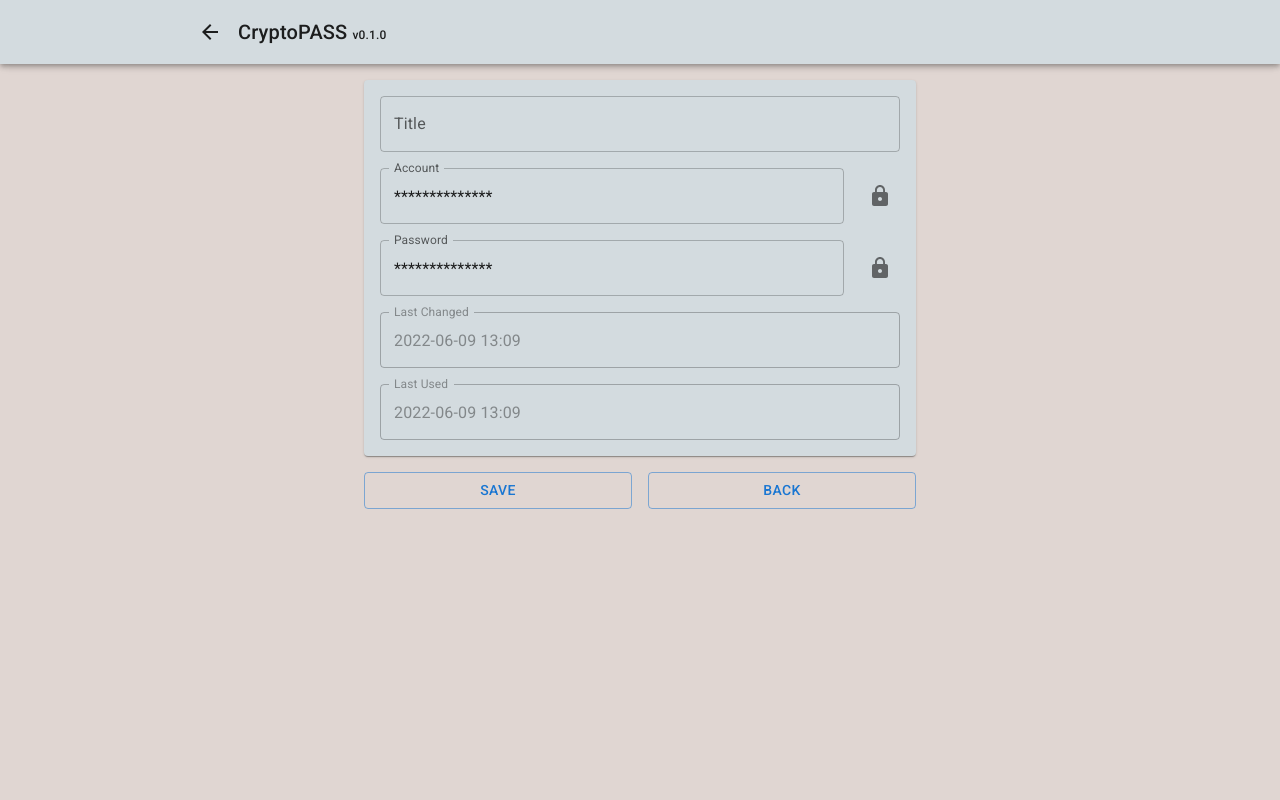
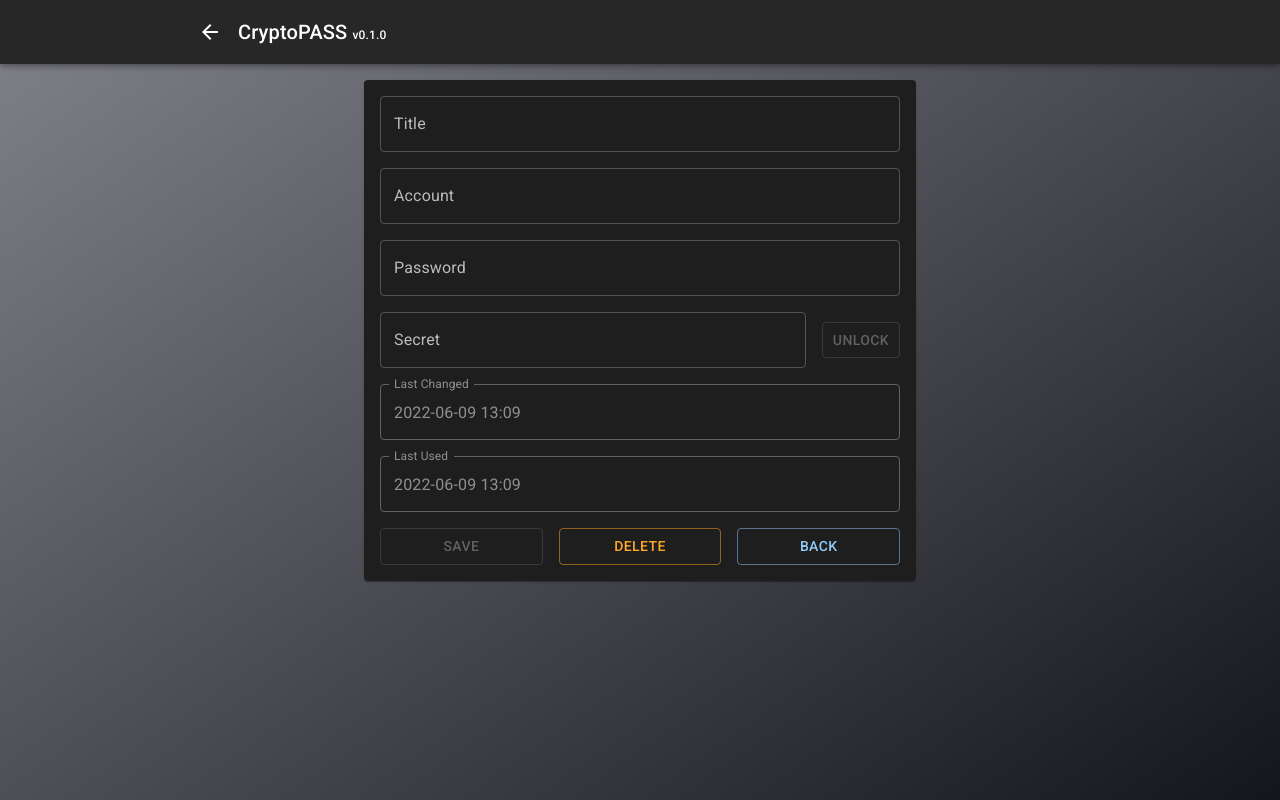
Before and after one commit to openXapps/web-apps-cryptopass, a React (Create React App) app: page /edit in a window 1280 px wide. Built offline with nearby package versions, Linux system fonts and the light colour scheme.

Commit message:
Development progress

```diff
--- a/src/config/defaults.js
+++ b/src/config/defaults.js
@@ -15,8 +15,8 @@ export const storageItems = {
 export const cryptopassSettings = {
   // Remember to update package.json with version
   version: '0.1.0',
-  themeIsDark: false,
-  // themeIsDark: true,
+  // themeIsDark: false,
+  themeIsDark: true,
   confirmOnDelete: true,
   passwordLengthMarker: 10,
 };
--- a/src/helpers/utilities.js
+++ b/src/helpers/utilities.js
@@ -1,3 +1,6 @@
+// https://www.npmjs.com/package/crypto-js
+import CryptoJs from 'crypto-js';
+
 /**
  * Helper function to return date and time in user local
  * @param {date} dIn Date to process
@@ -27,7 +30,39 @@ export const copyToClipboard = async (text) => {
   // stackoverflow.com/questions/51805395/navigator-clipboard-is-undefined
   await navigator.clipboard.writeText(text)
     .then(() => { response = true })
-    .catch(() => (response = false));
+    .catch((error) => (response = false));
 
   return response;
 };
+
+/**
+ * Helper function to decrypt cipher with CryptoJS
+ * @param {string} cipher Encrypted cipher to descrypt
+ * @param {string} secret Secret to decrypt cipher
+ * @returns Response object { ok: boolean, message: string, value: string }
+ */
+export const decryptCipher = (cipher, secret) => {
+  let response = { ok: false, message: '', value: '' };
+  try {
+    const bytes = CryptoJs.AES.decrypt(cipher, secret);
+    response = { ...response, value: bytes.toString(CryptoJs.enc.Utf8) };
+    if (response.value.length > 0) {
+      response = { ...response, ok: true };
+    } else {
+      throw new Error('Invalid secret');
+    }
+  } catch (error) {
+    response = { ...response, message: error.message };
+  }
+  return response;
+};
+
+/**
+ * Helper function to encrypt a value with CryptoJS
+ * @param {string} value String value to encrypt
+ * @param {string} secret Secret to encrypt value
+ * @returns Encrypted string
+ */
+export const encryptString = (value, secret) => {
+  return CryptoJs.AES.encrypt(value, secret).toString();
+};
--- a/src/routes/Edit.jsx
+++ b/src/routes/Edit.jsx
@@ -5,17 +5,15 @@ import { v1 as uuidv1 } from 'uuid';
 import Container from '@mui/material/Container';
 import Paper from '@mui/material/Paper';
 import Stack from '@mui/material/Stack';
-// import Box from '@mui/material/Box';
+import Box from '@mui/material/Box';
 import Button from '@mui/material/Button';
 import Toolbar from '@mui/material/Toolbar';
 import Typography from '@mui/material/Typography';
 import TextField from '@mui/material/TextField';
-import IconButton from '@mui/material/IconButton';
-import LockIcon from '@mui/icons-material/Lock';
-import LockOpenIcon from '@mui/icons-material/LockOpen';
 
-import { getPasswordById } from '../helpers/localstorage';
-import { dateToString } from '../helpers/utilities';
+import { getPasswordById, updatePassword } from '../helpers/localstorage';
+import { dateToString, decryptCipher, encryptString } from '../helpers/utilities';
+import { storageItems } from '../config/defaults';
 
 const initialFieldData = {
   passwordId: uuidv1(),
@@ -24,29 +22,38 @@ const initialFieldData = {
   passwordCipher: '',
   lastUsed: new Date(),
   lastChanged: new Date(),
-  accountName: '**************',
-  accountPassword: '**************'
+  accountName: '',
+  accountPassword: '',
+  accountSecret: ''
 };
 
 function Edit() {
   const rrNavigate = useNavigate();
   const rrPath = useLocation().pathname;
   const { passwordId } = useParams();
+  const [mode, setMode] = useState('');
   const [header, setHeader] = useState('');
   const [fields, setFields] = useState(initialFieldData);
-  const [accountLock, setAccountLock] = useState(true);
-  const [passwordLock, setPasswordLock] = useState(true);
+  // const [secret, setSecret] = useState('');
+  const [decryptError, setDecryptError] = useState(false);
+  const [isLocked, setIsLocked] = useState(false);
+  const [isSaved, setIsSaved] = useState(true);
 
   useEffect(() => {
     // console.log('Edit effect render');
     if (rrPath === '/edit/new') {
+      setMode('NEW');
       setHeader('Create New Password');
     } else {
       if (passwordId) {
+        setMode('EDIT');
         setHeader('Edit Password');
+        setIsLocked(true);
         let password = getPasswordById(passwordId).data;
         if (password.length > 0) setFields({
-          ...initialFieldData,
+          accountName: '***************************',
+          accountPassword: '***************************',
+          accountSecret: '',
           passwordId: passwordId,
           passwordTitle: password[0].passwordTitle,
           accountCipher: password[0].accountCipher,
@@ -61,18 +68,62 @@ function Edit() {
 
   const handleFieldChange = ({ target: { name, value } }) => {
     setFields({ ...fields, [name]: value });
+    if (isSaved && name !== 'accountSecret') setIsSaved(false);
+    if (decryptError) setDecryptError(false);
   };
 
-  const handleAccountLock = (e) => {
-    setAccountLock(!accountLock);
+  const handleUnlockButton = (e) => {
+    e.preventDefault();
+    let _username = { ok: false, message: '', value: '' };
+    let _password = { ok: false, message: '', value: '' };
+    // console.log('passwordUnlockSecret...', passwordUnlockSecret);
+    if (fields.accountSecret.length > 0) {
+      _username = decryptCipher(fields.accountCipher, fields.accountSecret);
+      _password = decryptCipher(fields.passwordCipher, fields.accountSecret);
+      // console.log('_username...', _username);
+      // console.log('_password...', _password);
+      if (_username.ok && _password.ok) {
+        // console.log('Decryption good');
+        setFields(prevState => {
+          return {
+            ...prevState,
+            accountName: _username.value,
+            accountPassword: _password.value
+          };
+        });
+        // handleDialogClose();
+        if (decryptError) setDecryptError(false);
+        setIsLocked(false);
+      } else {
+        // console.log('Decryption failed');
+        if (!decryptError) setDecryptError(true);
+        if (isLocked) setIsLocked(true);
+      }
+    } else {
+      // console.log('Invalid accountSecret');
+      if (!decryptError) setDecryptError(true);
+      if (isLocked) setIsLocked(true);
+    }
   };
 
-  const handlePasswordLock = (e) => {
-    setPasswordLock(!passwordLock);
+  const handleSaveButton = (e) => {
+    // ToDo: form validation
+    let isFormValid = true
+    let passwordToSave = {};
+    if (fields.accountSecret.length > 0 && isFormValid) {
+      passwordToSave = {
+        passwordId: fields.passwordId,
+        passwordTitle: fields.passwordTitle,
+        accountCipher: encryptString(fields.accountName, fields.accountSecret),
+        passwordCipher: encryptString(fields.accountPassword, fields.accountSecret),
+        lastUsed: new Date(fields.lastUsed),
+        lastChanged: new Date(),
       };
-
-  // console.log('Edit render ');
-  // console.log('Edit: fields...', fields);
+      console.log('passwordToSave...', passwordToSave);
+      updatePassword(passwordToSave);
+      setIsSaved(true);
+    }
+  };
 
   return (
     <Container maxWidth="sm">
@@ -84,33 +135,49 @@ function Edit() {
             label="Title"
             variant="outlined"
             name="passwordTitle"
+            autoComplete="off"
             value={fields.passwordTitle}
             onChange={handleFieldChange}
             fullWidth
           />
-          <Stack direction="row" spacing={2}>
           <TextField
             label="Account"
             variant="outlined"
             name="accountName"
+            autoComplete="off"
             value={fields.accountName}
             onChange={handleFieldChange}
             fullWidth
           />
-            <IconButton onClick={handleAccountLock}>{accountLock ? <LockIcon /> : <LockOpenIcon />}</IconButton>
-          </Stack>
-          <Stack direction="row" spacing={2}>
           <TextField
             label="Password"
             variant="outlined"
             name="accountPassword"
             // type="password"
+            autoComplete="off"
             value={fields.accountPassword}
             onChange={handleFieldChange}
             fullWidth
           />
-            <IconButton onClick={handlePasswordLock}>{passwordLock ? <LockIcon /> : <LockOpenIcon />}</IconButton>
+          <Box component="form" noValidate autoComplete="off" onSubmit={handleUnlockButton}>
+            <Stack spacing={2} direction="row" alignItems="center">
+              <TextField
+                error={decryptError}
+                label="Secret"
+                variant="outlined"
+                type="password"
+                name="accountSecret"
+                value={fields.accountSecret}
+                onChange={handleFieldChange}
+                fullWidth
+              />
+              <Button
+                onClick={handleUnlockButton}
+                variant="outlined"
+                disabled={!isLocked}
+              >Unlock</Button>
             </Stack>
+          </Box>
           <TextField
             label="Last Changed"
             variant="outlined"
@@ -126,19 +193,27 @@ function Edit() {
             fullWidth
           />
         </Stack>
-      </Paper>
         <Stack mt={2} direction="row" spacing={2}>
           <Button
             variant="outlined"
             fullWidth
-          onClick={() => { }}
+            onClick={handleSaveButton}
+            disabled={isSaved}
           >Save</Button>
+          <Button
+            color="warning"
+            variant="outlined"
+            fullWidth
+            onClick={e => { }}
+            disabled={mode === 'NEW'}
+          >Delete</Button>
           <Button
             variant="outlined"
             fullWidth
             onClick={() => rrNavigate(-1)}
           >Back</Button>
         </Stack>
+      </Paper>
     </Container>
   );
 }
--- a/src/routes/Header.jsx
+++ b/src/routes/Header.jsx
@@ -16,12 +16,10 @@ import ArrowBackIcon from '@mui/icons-material/ArrowBack';
 import SettingsIcon from '@mui/icons-material/Settings';
 import AddCircleIcon from '@mui/icons-material/AddCircle';
 
-// import { AppContext } from '../context/AppStore';
 import { getSettings } from '../helpers/localstorage';
 
 function Header() {
   const rrNavigate = useNavigate();
-  // const [state, dispatch] = useContext(AppContext);
   const smallScreen = useMediaQuery(theme => theme.breakpoints.down('sm'));
   const rrLocation = useLocation();
   const [anchorEl, setAnchorEl] = useState(null);
@@ -91,7 +89,6 @@ function Header() {
                 onClose={handleMenuClose}
               >
                 <MenuItem onClick={handleRoute} data-name='settings'>Settings</MenuItem>
-                <MenuItem onClick={handleRoute} data-name='categories'>Categories</MenuItem>
                 <MenuItem onClick={handleRoute} data-name='download'>Backup my Data</MenuItem>
                 <MenuItem onClick={handleRoute} data-name='upload'>Restore my Backups</MenuItem>
               </Menu>
--- a/src/routes/Home.jsx
+++ b/src/routes/Home.jsx
@@ -1,24 +1,19 @@
-import { useEffect, useMemo, useState } from 'react';
+import { useEffect, useMemo, useState, useRef } from 'react';
 import { useNavigate } from 'react-router-dom';
-
-// https://www.npmjs.com/package/crypto-js
-import CryptoJs from 'crypto-js';
 
 import Container from '@mui/material/Container';
 import Grid from '@mui/material/Grid';
 import Toolbar from '@mui/material/Toolbar';
 import Box from '@mui/material/Box';
-// import Typography from '@mui/material/Typography';
 import Button from '@mui/material/Button';
 import TextField from '@mui/material/TextField';
 import Dialog from '@mui/material/Dialog';
 import DialogActions from '@mui/material/DialogActions';
 import DialogContent from '@mui/material/DialogContent';
-import DialogContentText from '@mui/material/DialogContentText';
 import DialogTitle from '@mui/material/DialogTitle';
 
 import PasswordCard from '../components/PasswordCard';
-import { dateToString } from '../helpers/utilities';
+import { dateToString, decryptCipher, copyToClipboard } from '../helpers/utilities';
 import { getPasswords, getPasswordById } from '../helpers/localstorage';
 
 const initialPassword = {
@@ -34,6 +29,8 @@ const initialAccount = { username: '', password: '' };
 
 function Home() {
   const rrNavidate = useNavigate();
+  // https://stackoverflow.com/questions/59647940/how-can-i-use-ref-in-textfield
+  const secretEl = useRef(null);
   const [dialogOpen, setDialogOpen] = useState(false);
   const [account, setAccount] = useState(initialAccount);
   const [password, setPassword] = useState(initialPassword);
@@ -43,16 +40,26 @@ function Home() {
   const [passwordUnlockSecret, setPasswordUnlockSecret] = useState('');
   const [decryptError, setDecryptError] = useState(false);
 
+  // Create a memorized password list
   const memorizedPasswords = useMemo(() => getPasswords().data, []);
 
+  // Manage passwords state
   useEffect(() => {
     setPasswords(memorizedPasswords);
-
     return () => true
   }, [memorizedPasswords]);
 
   // Manage dialog state
-  const handleDialogOpen = () => setDialogOpen(true);
+  const handleDialogOpen = () => {
+    setDialogOpen(true);
+    // Wait for dialog component to render
+    // else secretEl is undefined
+    setTimeout(() => {
+      secretEl.current.focus();
+    }, 500);
+  };
+
+  // Manage dialog state
   const handleDialogClose = () => {
     setDecryptError(false);
     setPasswordUnlockSecret('');
@@ -64,11 +71,13 @@ function Home() {
   }
 
   const handleCopyUserName = () => {
-    console.log('handleCopyUserName: username........', account.username);
+    // console.log('handleCopyUserName: username........', account.username);
+    copyToClipboard(account.username);
   };
 
   const handleCopyPassword = () => {
-    console.log('handleCopyPassword: password........', account.password);
+    // console.log('handleCopyPassword: password........', account.password);
+    copyToClipboard(account.password);
   };
 
   const handleUnlockButton = (e) => {
@@ -78,42 +87,32 @@ function Home() {
     handleDialogOpen();
   };
 
-  const handlePasswordUnlockSecertChange = (e) => {
-    setPasswordUnlockSecret(e.currentTarget.value);
-  };
-
   const handleUnlockConfirm = (e) => {
     e.preventDefault();
-    let _username = '';
-    let _password = '';
+    let _username = { ok: false, message: '', value: '' };
+    let _password = { ok: false, message: '', value: '' };
     // console.log('passwordUnlockSecret...', passwordUnlockSecret);
     if (passwordUnlockSecret.length > 0) {
-      try {
-        const bytesAccount = CryptoJs.AES.decrypt(password.accountCipher, passwordUnlockSecret);
-        const bytesPassword = CryptoJs.AES.decrypt(password.passwordCipher, passwordUnlockSecret);
-        _username = bytesAccount.toString(CryptoJs.enc.Utf8);
-        _password = bytesPassword.toString(CryptoJs.enc.Utf8)
+      _username = decryptCipher(password.accountCipher, passwordUnlockSecret);
+      _password = decryptCipher(password.passwordCipher, passwordUnlockSecret);
       // console.log('_username...', _username);
       // console.log('_password...', _password);
-        if (_username.length > 0 && _password.length > 0) {
-          // console.log('All good');
+      if (_username.ok && _password.ok) {
+        // console.log('Decryption good');
         setAccount({
-            username: _username,
-            password: _password
+          username: _username.value,
+          password: _password.value
         });
-          setDecryptError(false);
         setPasswordIdUnlocked(passwordIdToBeUnlocked);
         handleDialogClose();
       } else {
+        // console.log('Decryption failed');
+        setDecryptError(true);
+      }
+    } else {
       // console.log('Invalid secret');
-          throw new Error('Invalid secret');
+      setDecryptError(true);
     }
-      } catch (error) {
-        // console.log('error...', error);
-        setDecryptError(true);
-        // setPasswordIdUnlocked('');
-      }
-    } else { setDecryptError(true) }
   };
 
   // console.log('Home render');
@@ -144,38 +143,26 @@ function Home() {
         </Box>
       </Container>
 
-      <Dialog
-        open={dialogOpen}
-        onClose={handleDialogClose}
-        aria-labelledby="alert-dialog-title"
-        aria-describedby="alert-dialog-description"
-      >
-        <DialogTitle id="alert-dialog-title">Unlock Password</DialogTitle>
+      <Dialog open={dialogOpen} onClose={handleDialogClose} aria-labelledby="alert-dialog-title">
+        <DialogTitle id="alert-dialog-title" textAlign="center">Unlock Password</DialogTitle>
         <DialogContent>
-          <DialogContentText
-            id="alert-dialog-description"
-          >Enter your password unlock secret</DialogContentText>
-          {/* <Typography>{passwordIdToBeUnlocked}</Typography>
-          <Typography>{password.accountCipher}</Typography>
-          <Typography>{password.passwordCipher}</Typography>
-          <Typography>{account.username}</Typography>
-          <Typography>{account.password}</Typography> */}
           <Box component="form" noValidate autoComplete="off" onSubmit={handleUnlockConfirm}>
             <TextField
+              inputRef={secretEl}
               sx={{ mt: 2 }}
               error={decryptError}
               label="Secret"
               variant="outlined"
               type="password"
               value={passwordUnlockSecret}
-              onChange={handlePasswordUnlockSecertChange}
+              onChange={e => setPasswordUnlockSecret(e.currentTarget.value)}
               fullWidth
             />
           </Box>
         </DialogContent>
         <DialogActions>
-          <Button onClick={handleUnlockConfirm} color="primary">Unlock</Button>
-          <Button onClick={handleDialogClose} color="primary" autoFocus>Close</Button>
+          <Button onClick={handleUnlockConfirm} fullWidth variant="outlined">Unlock</Button>
+          <Button onClick={handleDialogClose} fullWidth variant="outlined">Close</Button>
         </DialogActions>
       </Dialog>
     </div>
--- a/src/routes/Settings.jsx
+++ b/src/routes/Settings.jsx
@@ -63,13 +63,13 @@ const Settings = () => {
             onChangeCommitted={handlePasswordLengthMarker}
           />
         </Stack>
-      </Paper>
         <Button
-        sx={{mt: 2}}
+          sx={{ mt: 2 }}
           variant="outlined"
           fullWidth
           onClick={() => rrNavigate(-1)}
         >Back</Button>
+      </Paper>
     </Container>
   );
 };
--- a/src/themes/dark.js
+++ b/src/themes/dark.js
@@ -1,16 +1,25 @@
 const dark = {
+  components: {
+    MuiCssBaseline: {
+      styleOverrides: {
+        body: {
+          background: 'linear-gradient(145deg, #82838A, #15151C) no-repeat fixed', // Deep Space
+        },
+      },
+    },
+  },
   palette: {
     mode: 'dark',
-    primary: {
-      main: '#738bbf',
-    },
-    secondary: {
-      main: '#fb8c00',
-    },
-    background: {
-      default: '#303030',
-      paper: '#424242',
-    },
+    // primary: {
+    //   main: '#738bbf',
+    // },
+    // secondary: {
+    //   main: '#fb8c00',
+    // },
+    // background: {
+    //   default: '#303030',
+    //   paper: '#424242',
+    // },
   },
 };
 
--- a/src/themes/light.js
+++ b/src/themes/light.js
@@ -1,11 +1,20 @@
 const light = {
+  components: {
+    MuiCssBaseline: {
+      styleOverrides: {
+        body: {
+          background: 'linear-gradient(145deg, #FFF5CC, #414427) no-repeat fixed',
+        },
+      },
+    },
+  },
   palette: {
     mode: 'light',
     // primary: {
     //   main: '#eceff1',
-      //   light: '#ffffff',
-      //   dark: '#babdbe',
-      //   contrastText: '#000000',
+    //   light: '#ffffff',
+    //   dark: '#babdbe',
+    //   contrastText: '#000000',
     // },
     // secondary: {
     //   main: '#fbe9e7',
@@ -13,10 +22,10 @@ const light = {
     //   dark: '#c8b7b5',
     //   contrastText: '#000000',
     // },
-    background: {
-      default: '#e0d6d2',
-      paper: '#d3dbdf',
-    },
+    // background: {
+    //   default: '#e0e0e0',
+    //   paper: '#d3dbdf',
+    // },
   },
 };
 
```
Lines whose indentation alone changed are shown as unchanged.
